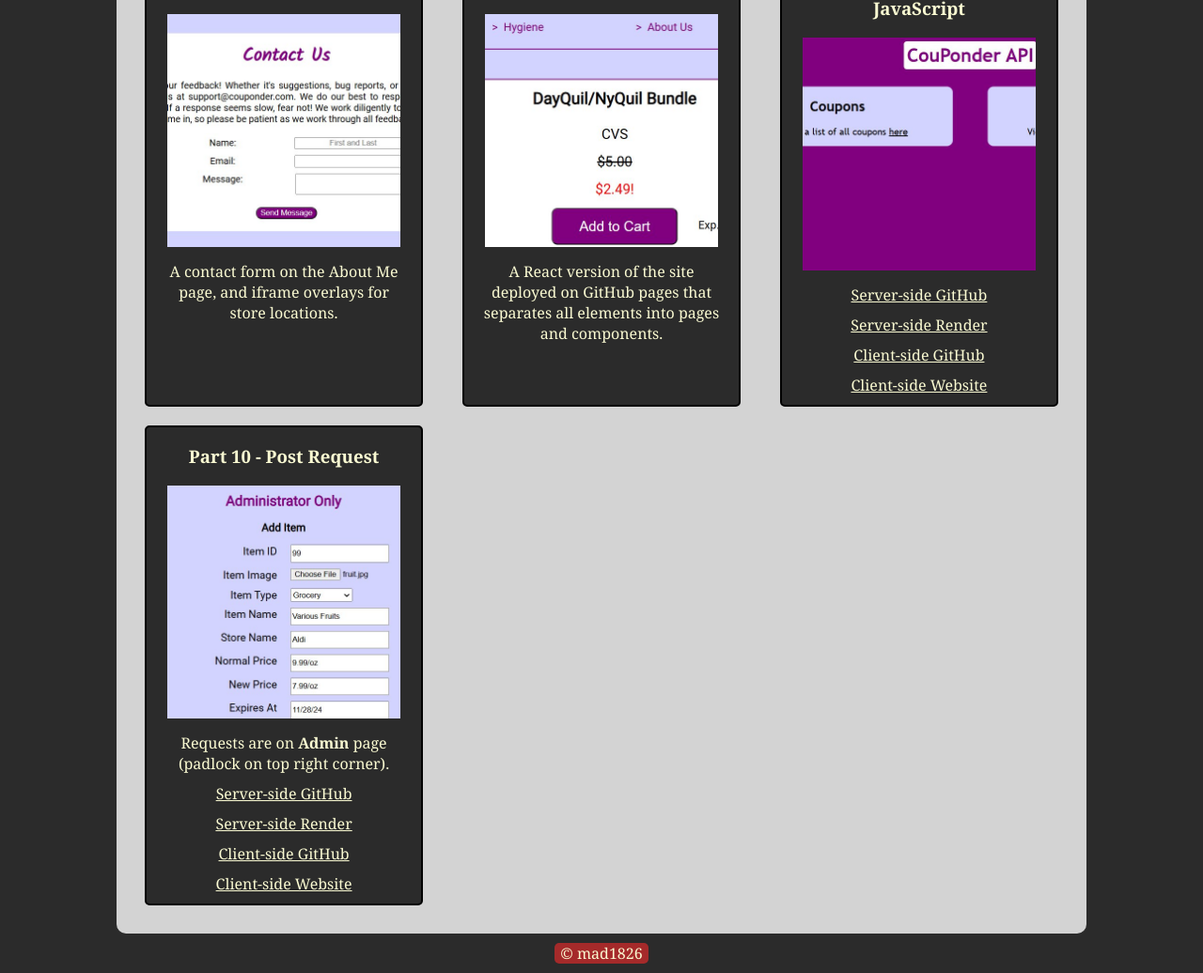
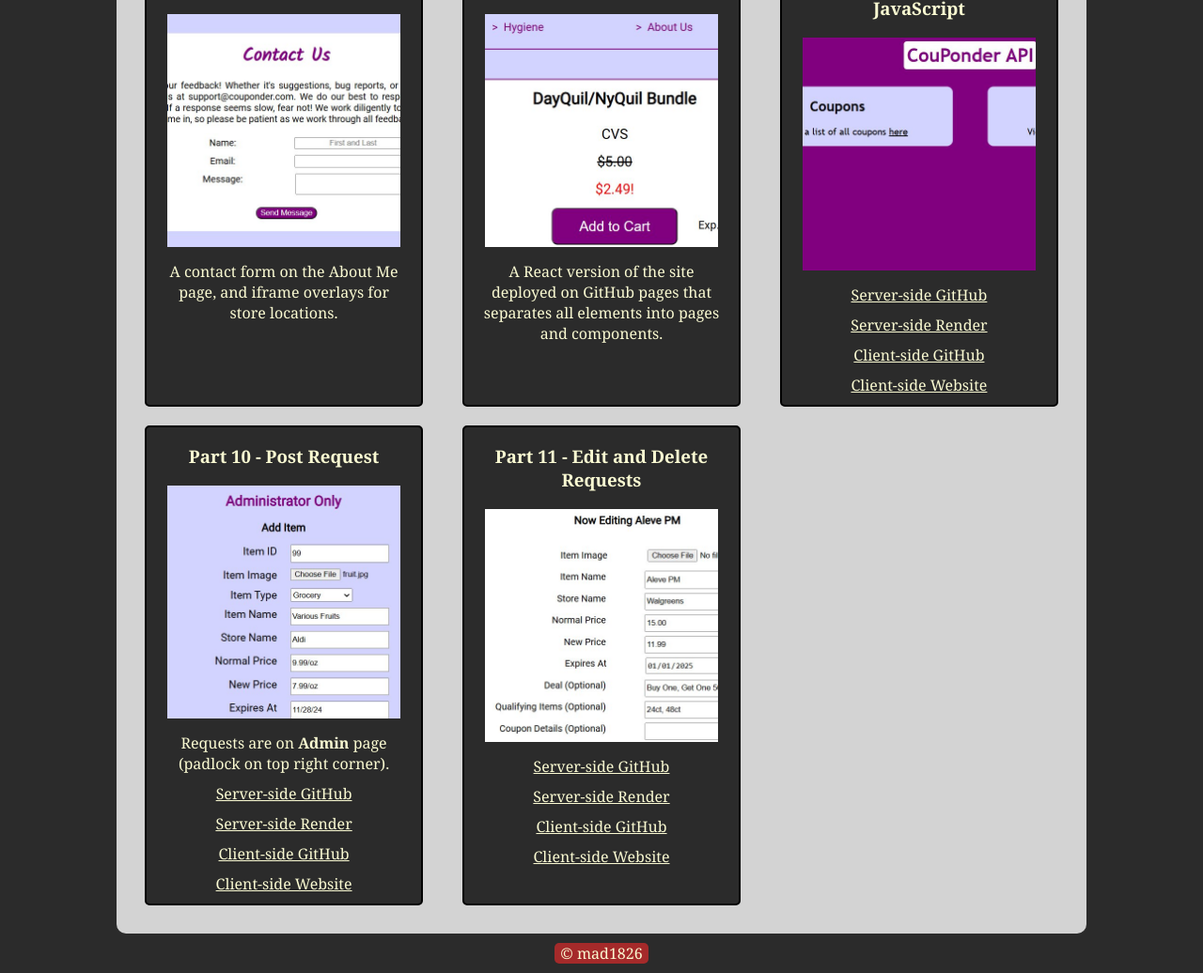
Before and after one commit to mad1826/mad1826.github.io, a website: page csce242/index.html in a window 1280 px wide. Shown: the part 2930-3966 px from the top of the page at 94% size. Drawn offline with Linux system fonts and the light colour scheme.

Commit message:
Add project part 11

```diff
--- a/csce242/index.html
+++ b/csce242/index.html
@@ -306,6 +306,37 @@
 						</p>
 					</a>
 				</article>
+				<article>
+					<a href="https://mad1826.github.io/react-project/">
+						<h3>Part 11 - Edit and Delete Requests</h3>
+						<div class="section-image">
+							<img src="images/project11.jpg" />
+						</div>
+						<p>
+							<a
+								href="
+					https://github.com/mad1826/couponder-api"
+								>Server-side GitHub
+							</a>
+						</p>
+						<p>
+							<a href="https://couponder-api.onrender.com/"
+								>Server-side Render
+							</a>
+						</p>
+						<p>
+							<a href="https://github.com/mad1826/react-project"
+								>Client-side GitHub
+							</a>
+						</p>
+						<p>
+							<a href="https://mad1826.github.io/react-project/">
+								Client-side Website
+							</a>
+						</p>
+					</a>
+				</article>
+				<article class="empty"></article>
 			</section>
 		</div>
 		<footer>&copy; mad1826</footer>
```
Also changed, not shown: csce242/images/project11.jpg (added).
